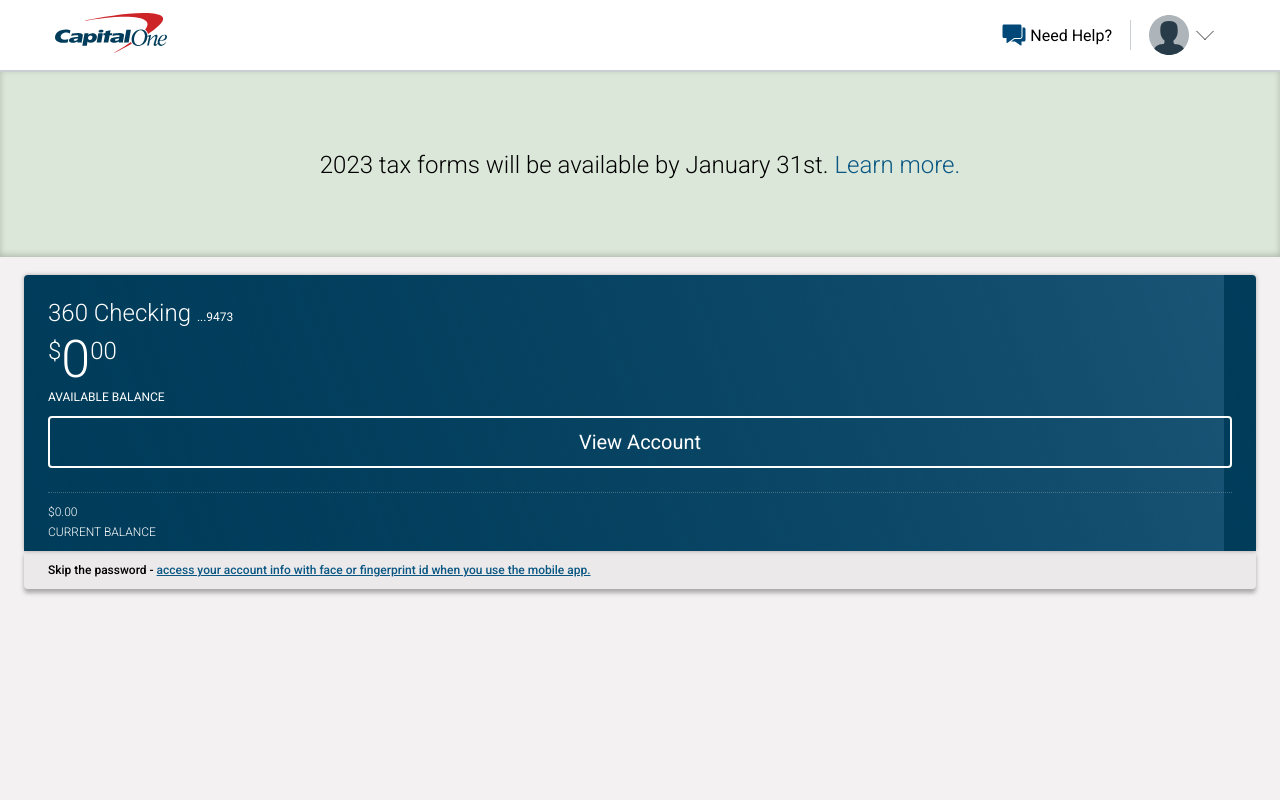
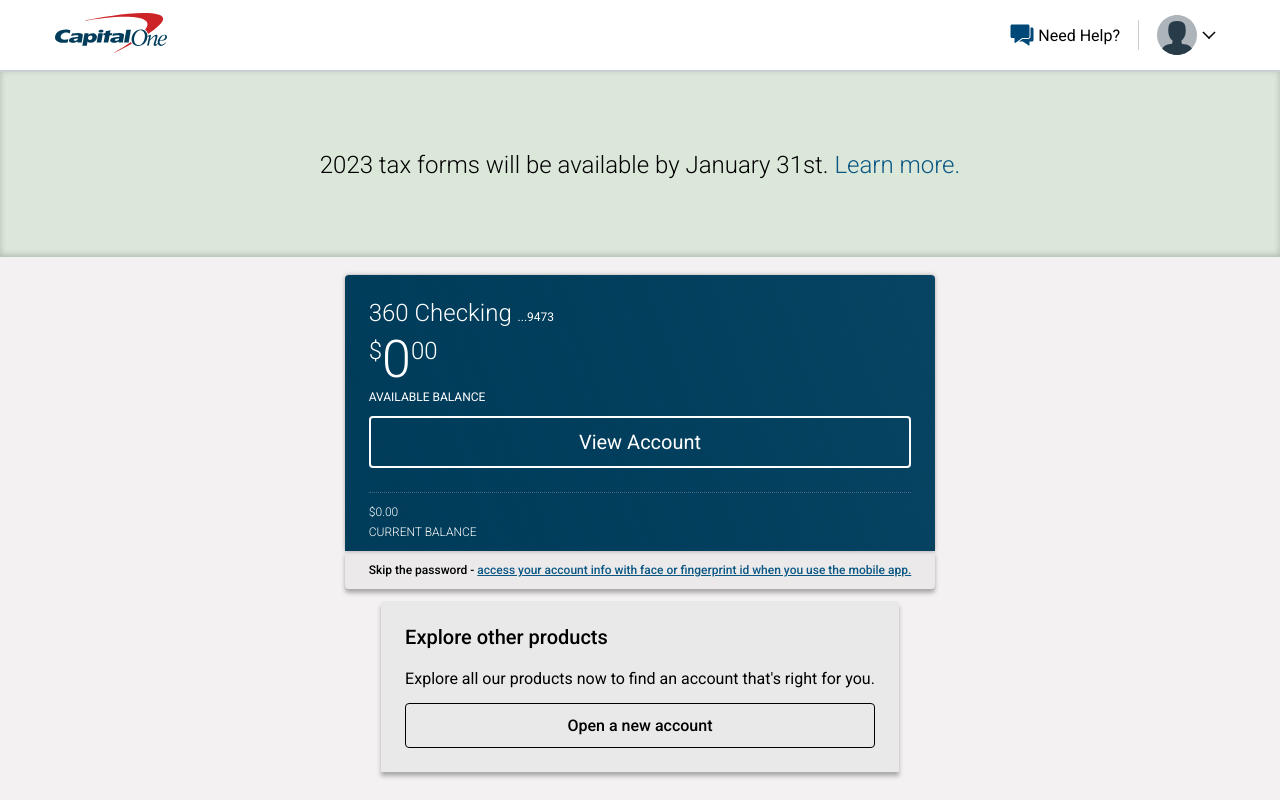
Before and after one commit to Jameslo599/capital-one, a React (Create React App) app: page / in a window 1280 px wide. Built offline with nearby package versions, Linux system fonts and the light colour scheme.

Commit message:
added explore tile

```diff
--- a/src/App.js
+++ b/src/App.js
@@ -10,6 +10,7 @@
       <MyBanner />
       <section className="tile-layout">
         <AccountTile />
+        <ExploreTile />
       </section>
     </div>
   );
@@ -83,4 +84,21 @@
   );
 }
 
+function ExploreTile() {
+  return (
+    <div>
+      <div className="explore-tile">
+        <div>
+          <span>Explore other products</span>
+          <p>
+            Explore all our products now to find an account that's right for
+            you.
+          </p>
+        </div>
+        <button className="explore-button">Open a new account</button>
+      </div>
+    </div>
+  );
+}
+
 export default App;
--- a/src/App.scss
+++ b/src/App.scss
@@ -49,6 +49,17 @@
   box-shadow: 0 $yposition 4px #0000004d;
 }
 
+@mixin button($color, $border-color) {
+  color: $color;
+  font-size: 1.25rem;
+  width: 100%;
+  padding: 12px;
+  margin: 6px 0 24px;
+  border: solid 2px $border-color;
+  border-radius: 4px;
+  background-color: transparent;
+}
+
 // Base Styles
 button {
   border: 0;
@@ -64,7 +75,7 @@
 
 // Navbar
 .header {
-  padding: 12px 6px;
+  padding: 12px 24px;
   border-bottom: solid 2px #c9ced2;
   background-color: #fff;
 
@@ -74,7 +85,10 @@
     margin: 0 auto;
 
     .logo {
-      width: 7rem;
+      width: 5rem;
+      @include lg {
+        width: 7rem;
+      }
     }
   }
 }
@@ -98,9 +112,20 @@
     font-size: 1rem;
   }
 
+  .chat-icon {
+    @include lg {
+      width: 1.5rem;
+    }
+  }
   .profile {
     img {
-      width: 2.5rem;
+      width: 2rem;
+      @include lg {
+        width: 2.5rem;
+      }
+    }
+    .arrow {
+      width: 1rem;
     }
   }
   .supp-text {
@@ -137,8 +162,10 @@
 
 //Tiles
 .tile-layout {
+  @include flexContainer(column, space-evenly, center);
   padding: 18px 24px;
 
+  //Account
   .account-tile {
     @include flexContainer(column, space-evenly, flex-start);
     @include lg-shadow(0);
@@ -154,7 +181,6 @@
         @include flexContainer(column, space-evenly, flex-start);
       }
     }
-
     .account-main {
       > span:first-child {
         font-size: 1.5rem;
@@ -181,16 +207,8 @@
       }
     }
     .account-button {
-      color: #fff;
-      font-size: 1.25rem;
-      width: 100%;
-      padding: 12px;
-      margin: 6px 0 24px;
-      border: solid 2px #fff;
-      border-radius: 4px;
-      background-color: transparent;
+      @include button(#fff, #fff);
     }
-
     .account-balance {
       font-size: 0.75rem;
       font-weight: 300;
@@ -206,6 +224,7 @@
     font-size: 0.75rem;
     font-weight: 500;
     padding: 12px 24px;
+    margin-bottom: 12px;
     border-radius: 0 0 4px 4px;
     background-color: #00000009;
 
@@ -213,4 +232,33 @@
       text-decoration: underline;
     }
   }
+
+  //Explore
+  .explore-tile {
+    @include lg-shadow(4px);
+    background-color: #e9e9e9;
+    padding: 24px;
+    border-radius: 4px 4px 0 0;
+    span,
+    button {
+      font-weight: 500;
+    }
+    span {
+      display: block;
+      font-size: 1.25rem;
+      padding-bottom: 18px;
+    }
+    p {
+      margin: 0;
+      line-height: 1.5rem;
+    }
+
+    .explore-button {
+      @include button(#000, #000);
+      font-size: 1rem;
+      border-width: 1px;
+      margin: 0;
+      margin-top: 12px;
+    }
+  }
 }
--- a/src/images/icons/comments.jsx
+++ b/src/images/icons/comments.jsx
@@ -4,7 +4,7 @@
   const fill = props.fill || "#004878";
   const secondaryfill = props.secondaryfill || fill;
   const strokewidth = props.strokewidth || 1;
-  const width = props.width || "24px";
+  const width = props.width || "20px";
   const height = props.height || "100%";
 
   return (
--- a/src/images/icons/i-sorting.jsx
+++ b/src/images/icons/i-sorting.jsx
@@ -4,7 +4,7 @@
 function ISorting(props) {
   const fill = props.fill || "currentColor";
   const secondaryfill = props.secondaryfill || fill;
-  const strokewidth = props.strokewidth || 1;
+  const strokewidth = props.strokewidth || 3;
   const width = props.width || "24px";
   const height = props.height || "100%";
   const css = `.nc-int-sorting{--transition-duration:0.3s}.nc-int-sorting *{transform-origin:16px 22px;transition:transform var(--transition-duration) cubic-bezier(.86,0,.07,1)}.nc-int-sorting.nc-int-icon-state-b :nth-child(1){transform:translateY(-12px) rotate(-90deg)}.nc-int-sorting.nc-int-icon-state-b :nth-child(2){transform:translateY(-12px) rotate(90deg)}`;
@@ -20,6 +20,7 @@
     <button className="profile" onClick={handleClick}>
       <img alt="account avatar" src={avatar}></img>
       <svg
+        className="arrow"
         height={height}
         width={width}
         viewBox="0 0 32 32"
```
